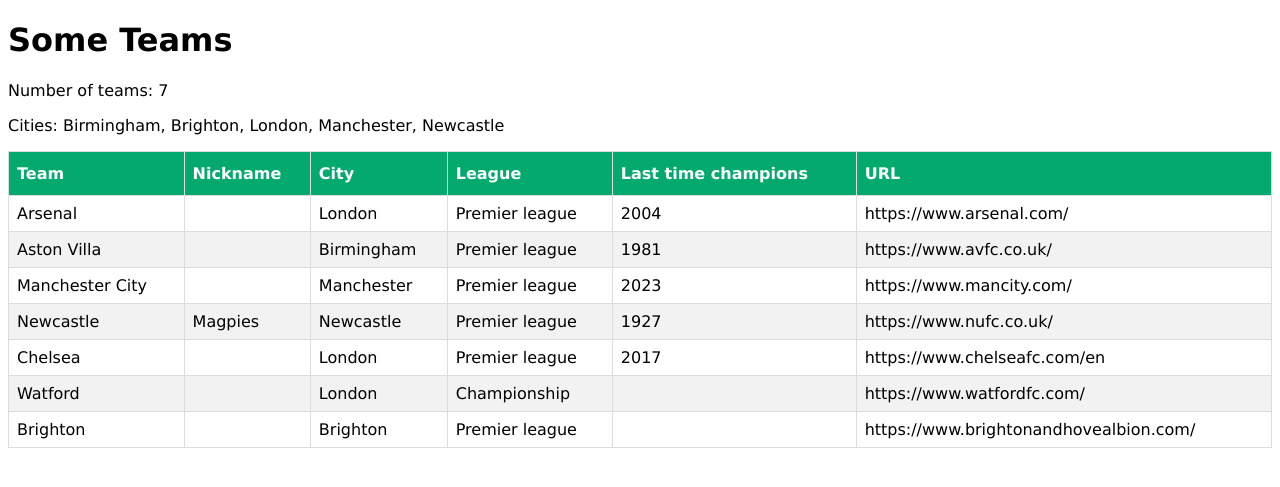
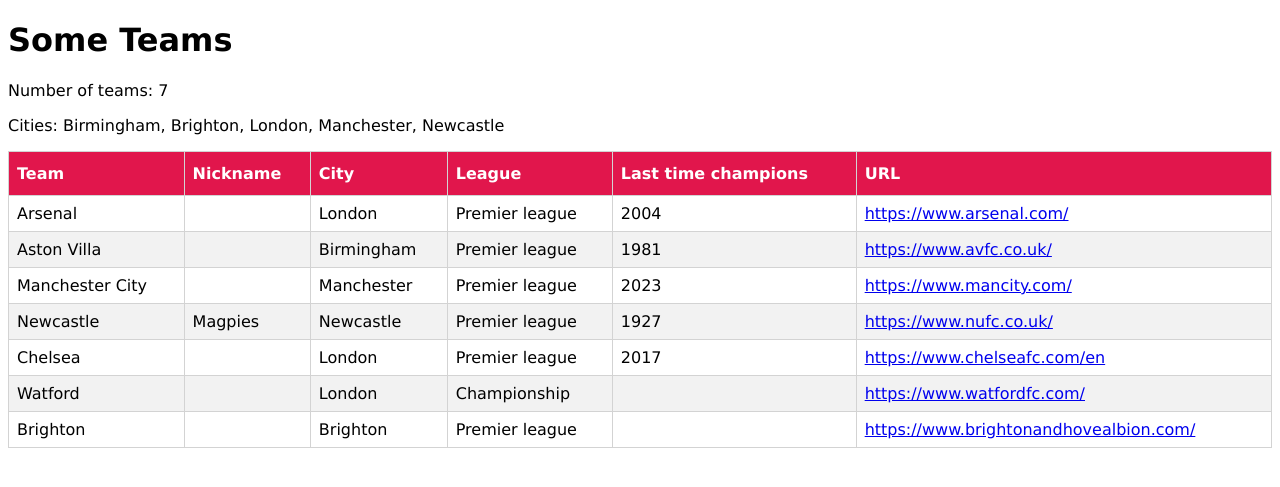
Before and after one commit to admwln/some-teams, a PHP site: page / in a window 1280 px wide. Shown: the top 487 px of the page. Run offline with PHP 8.4, Linux system fonts and the light colour scheme.

Commit message:
Styling tweaks to table

```diff
--- a/style.css
+++ b/style.css
@@ -4,24 +4,21 @@
 }
 
 table {
-    font-family: Arial, Helvetica, sans-serif;
     border-collapse: collapse;
     width: 100%;
 }
 
-table td, table th {
-    border: 1px solid #ddd;
+td, th {
+    border: 1px solid #d3d3d3;
     padding: 8px;
 }
 
-table tr:nth-child(even){background-color: #f2f2f2;}
+tr:nth-child(even){background-color: #f2f2f2;}
 
-table tr:hover {background-color: #ddd;}
-
-table th {
+th {
     padding-top: 12px;
     padding-bottom: 12px;
     text-align: left;
-    background-color: #04AA6D;
+    background-color: #e1164c;
     color: white;
   }
--- a/table.php
+++ b/table.php
@@ -39,7 +39,7 @@ echo $team['nickname'];
     <td><?= $team['city'];?></td>
     <td><?= $team['league'];?></td>
     <td><?= $team['last-time-champions'];?></td>
-    <td><?= $team['url'];?></td>
+    <td><a href="<?= $team['url'];?>"><?= $team['url'];?></a></td>
     </tr>
 <?php
 endforeach;
```
